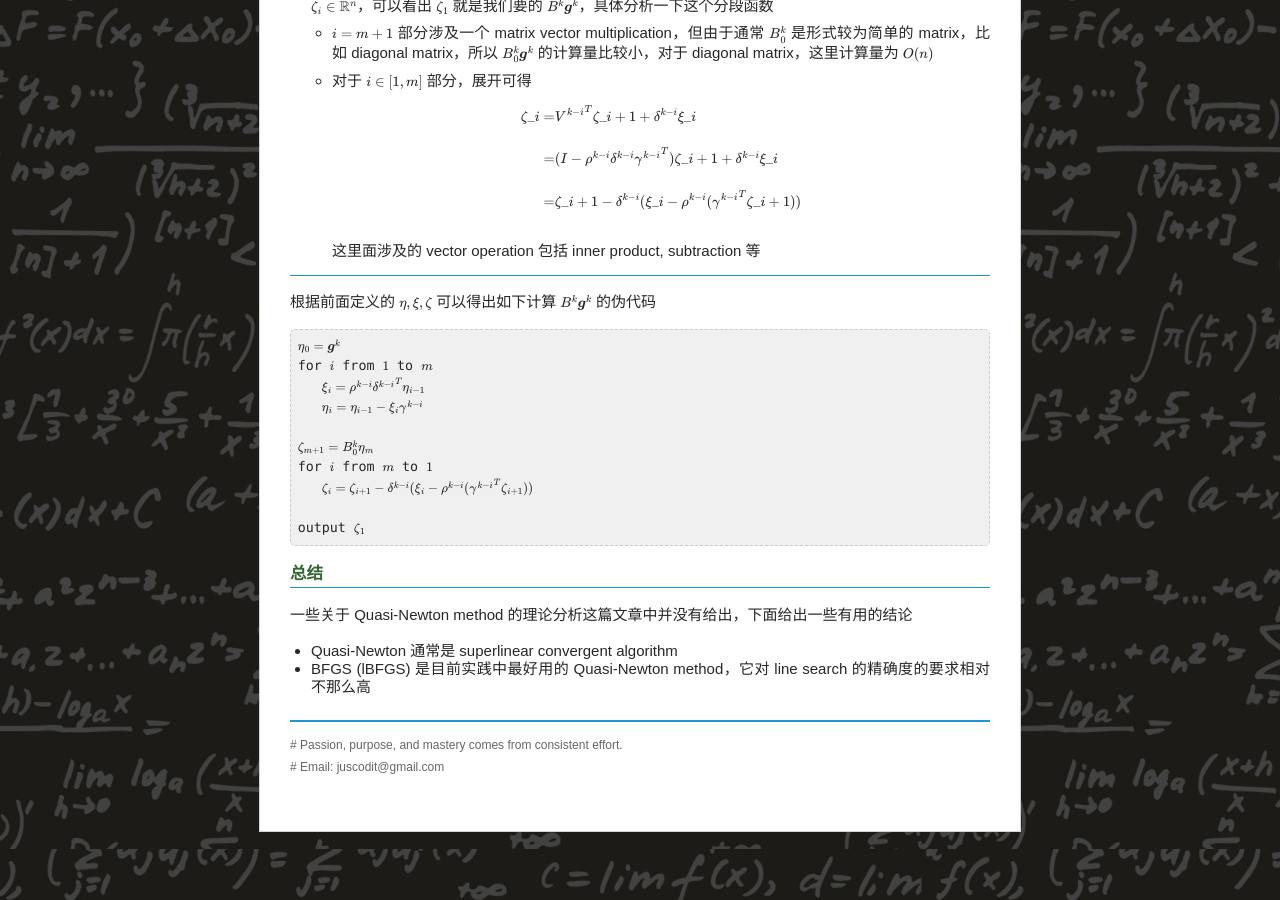
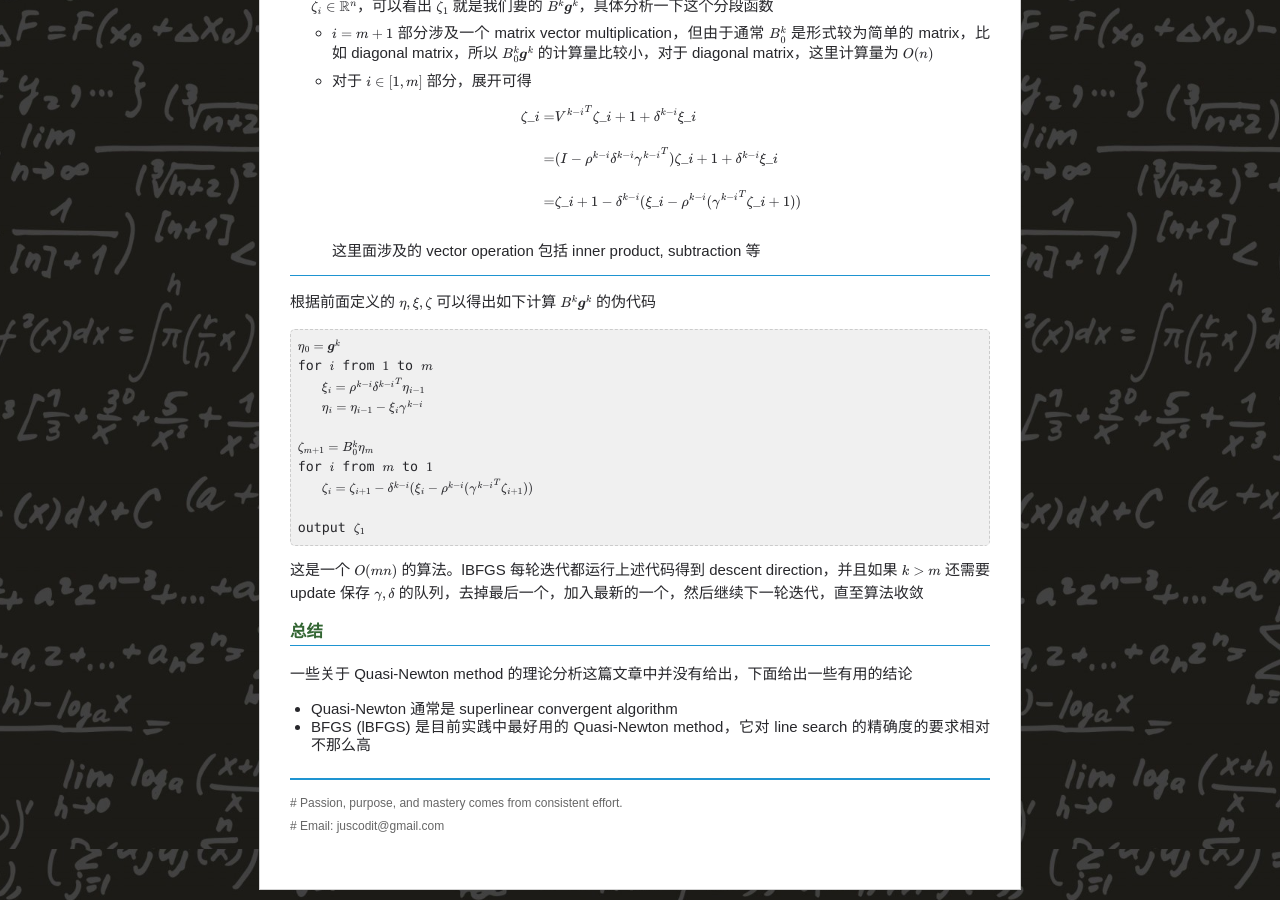
Before and after one commit to chenrushan/chenrushan.github.io, a Jekyll site: the page built from _posts/2014-07-13-NP-10-quasi-newton.markdown, in a window 1280 px wide and 900 px high, scrolled down 6351 px. Built offline with Jekyll 4.4.1, drawn with Linux system fonts in a browser that asks for light colours; Markdown is read by kramdown in place of the engine named in the settings; formulas are drawn with MathJax 3.

Commit message:
[np10]: update

```diff
--- a/_posts/2014-07-13-NP-10-quasi-newton.markdown
+++ b/_posts/2014-07-13-NP-10-quasi-newton.markdown
@@ -366,6 +366,8 @@ for $i$ from $m$ to $1$<br/>
 output $\zeta_1$
 </blockquote>
 
+这是一个 $O(mn)$ 的算法。lBFGS 每轮迭代都运行上述代码得到 descent direction，并且如果 $k > m$ 还需要 update 保存 $\gamma, \delta$ 的队列，去掉最后一个，加入最新的一个，然后继续下一轮迭代，直至算法收敛
+
 #### 总结
 
 一些关于 Quasi-Newton method 的理论分析这篇文章中并没有给出，下面给出一些有用的结论
```
